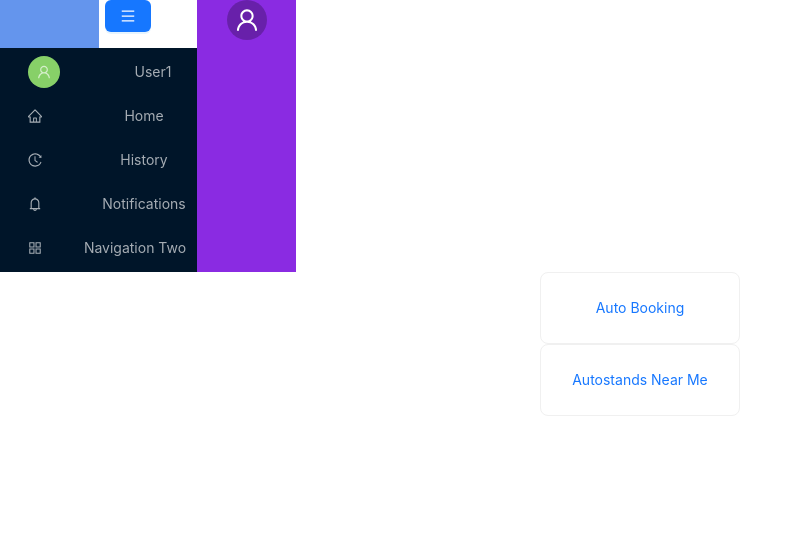
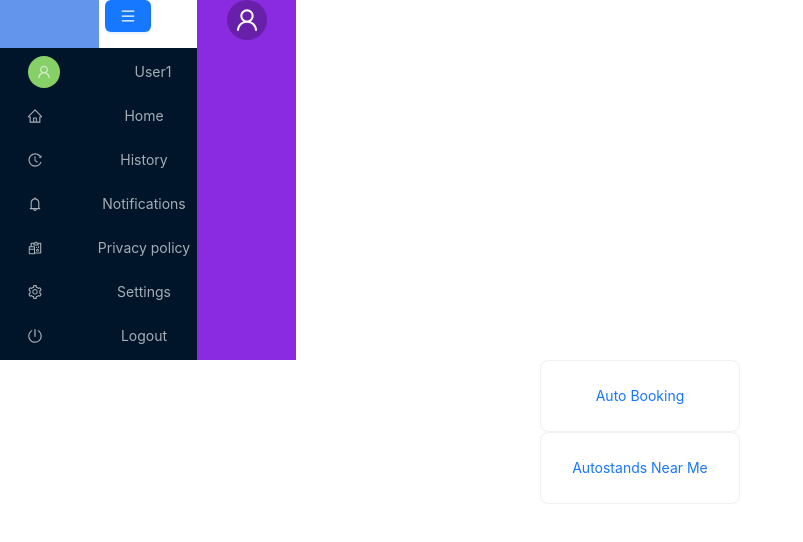
Before and after one commit to vinayakac/Google-page, a React (Create React App) app in the folder taxi-booking/: page / in a window 1280 px wide. Shown: the top 542 px of the page, without its empty margins (0-803 px from the left). Built offline with nearby package versions, Linux system fonts and the light colour scheme; the HTML template or start-up script is replaced by a standard one.

Commit message:
Started to work on the details of each buttons in navigation

```diff
--- a/taxi-booking/src/Components/SideMenu.js
+++ b/taxi-booking/src/Components/SideMenu.js
@@ -7,7 +7,10 @@ import {
   HomeOutlined,
   HistoryOutlined,
   BellOutlined,
-  AppstoreOutlined,
+  ReconciliationOutlined,
+  PoweroffOutlined,
+  SettingOutlined
+
 } from '@ant-design/icons';
 
 function getItem(label, key, icon, children, type) {
@@ -39,11 +42,15 @@ const items = [
   //   getItem('Option 7', '7'),
   //   getItem('Option 8', '8'),
   // ]),
-  getItem('Navigation Two', 'sub2', <AppstoreOutlined />, [
-    getItem('Option 9', '9'),
-    getItem('Option 10', '10'),
-    getItem('Submenu', 'sub3', null, [getItem('Option 11', '11'), getItem('Option 12', '12')]),
-  ]),
+  getItem('	Privacy policy', '5', <ReconciliationOutlined />,),
+  //  [
+  //   getItem('Option 9', '9'),
+  //   getItem('Option 10', '10'),
+  //   getItem('Submenu', 'sub3', null, [getItem('Option 11', '11'), getItem('Option 12', '12')]),
+  // ]),
+  getItem('Settings', '6', <SettingOutlined />,),
+  getItem('Logout', '7', <PoweroffOutlined />,),
+  // getItem('Testing', '7', <PoweroffOutlined />,)
 ];
 
 const SideMenu = () => {
```
Also changed, not shown: taxi-booking/src/Components/Profilesection.js (added, +10 -0 lines).
